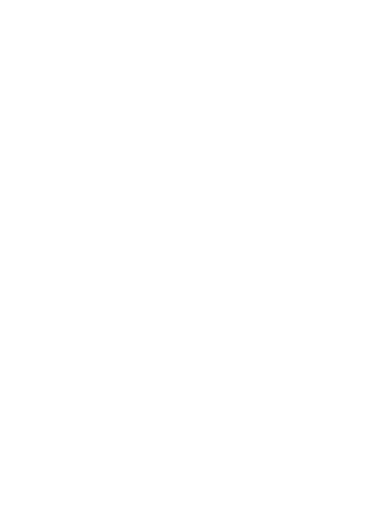
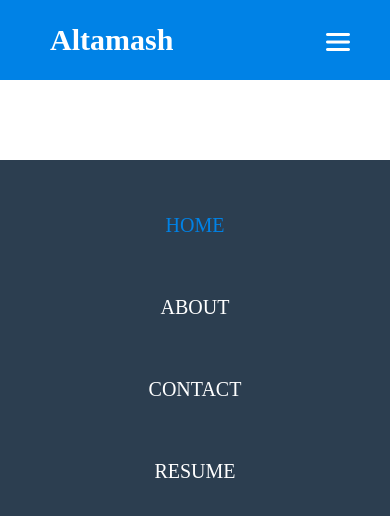
Before and after one commit to aaltamashzaheer/Oasis-Internship-Tasks, a plain HTML site: page Portfolio L1 T2/index.html in a window 390 px wide. Drawn offline with Linux system fonts and the light colour scheme.

Commit message:
Added Navbar

```diff
--- a/Landing Page L1 T1/index.css
+++ /dev/null
@@ -1,3 +0,0 @@
-h2{
-    margin-top: 2rem;
-}
--- a/Portfolio L1 T2/index.html
+++ b/Portfolio L1 T2/index.html
@@ -1,13 +1,23 @@
 <!DOCTYPE html>
-<html lang="en">
-<head>
-    <meta charset="UTF-8">
-    <meta http-equiv="X-UA-Compatible" content="IE=edge">
+<html lang="en" dir="ltr">
+  <head>
+    <meta charset="utf-8">
+    <title>Potofolio Website</title>
     <meta name="viewport" content="width=device-width, initial-scale=1.0">
     <link rel="stylesheet" href="styles.css">
-    <title>Portfolio</title>
-</head>
-<body>
+    <link rel="shortcut icon" href="Cyan and Blue Grunge Music YouTube Icon.png" type="image/x-icon">
+  </head>
+  <body>
+    <nav>
+      <img src="toggle.png" class="toggle">
+      <label class="logo">Altamash Zaheer</label>
+      <ul>
+        <li><a class="active" href="#">Home</a></li>
+        <li><a href="#">About</a></li>
+        <li><a href="#">Contact</a></li>
+        <li><a href="#">Resume</a></li>
+      </ul>
+    </nav>
 
-</body>
+  </body>
 </html>
--- a/Portfolio L1 T2/styles.css
+++ b/Portfolio L1 T2/styles.css
@@ -0,0 +1,95 @@
+*{
+    padding: 0;
+    margin: 0;
+    text-decoration: none;
+    list-style: none;
+    box-sizing: border-box;
+  }
+  body{
+    font-family: montserrat;
+  }
+  nav{
+    background: #0082e6;
+    height: 80px;
+    width: 100%;
+  }
+  label.logo{
+    color: white;
+    font-size: 35px;
+    line-height: 80px;
+    padding: 0 100px;
+    font-weight: bold;
+  }
+  nav ul{
+    float: right;
+    margin-right: 20px;
+  }
+  nav ul li{
+    display: inline-block;
+    line-height: 80px;
+    margin: 0 5px;
+  }
+  nav ul li a{
+    color: white;
+    font-size: 17px;
+    padding: 7px 13px;
+    border-radius: 3px;
+    text-transform: uppercase;
+  }
+  a.active,a:hover{
+    background: #1b9bff;
+    transition: .5s;
+  }
+  .toggle{
+    float: right;
+    padding-top: 30px;
+    margin-right: 40px;
+    cursor: pointer;
+    display: none;
+
+  }
+
+  @media (max-width: 952px){
+    label.logo{
+      font-size: 30px;
+      padding-left: 50px;
+    }
+    nav ul li a{
+      font-size: 16px;
+    }
+  }
+  @media (max-width: 858px){
+    .toggle{
+      display: block;
+    }
+
+    ul{
+      position: fixed;
+      width: 100%;
+      height: 100vh;
+      background: #2c3e50;
+      text-align: center;
+
+    }
+    nav ul li{
+      display: block;
+      margin: 50px 0;
+      line-height: 30px;
+    }
+    nav ul li a{
+      font-size: 20px;
+    }
+    a:hover,a.active{
+      background: none;
+      color: #0082e6;
+    }
+    .toggle ~ ul{
+      left: 0;
+    }
+  }
+  @media (max-width: 484){
+    ul{
+        position: relative;
+        height: 30vh;
+    }
+  }
--- a/Temperature Convertor L1 T3/styles.css
+++ b/Temperature Convertor L1 T3/styles.css
@@ -0,0 +1,89 @@
+*{
+    padding: 0;
+    margin: 0;
+    text-decoration: none;
+    list-style: none;
+    box-sizing: border-box;
+  }
+  body{
+    font-family: montserrat;
+  }
+  nav{
+    background: #0082e6;
+    height: 80px;
+    width: 100%;
+  }
+  label.logo{
+    color: white;
+    font-size: 35px;
+    line-height: 80px;
+    padding: 0 100px;
+    font-weight: bold;
+  }
+ ul{
+    float: right;
+    margin-right: 20px;
+  }
+  ul li{
+    display: inline-block;
+    line-height: 80px;
+    margin: 0 5px;
+  }
+  ul li a{
+    color: white;
+    font-size: 17px;
+    padding: 7px 13px;
+    border-radius: 3px;
+    text-transform: uppercase;
+  }
+  a.active,a:hover{
+    background: #1b9bff;
+    transition: .5s;
+  }
+  .toggle{
+    float: right;
+    padding-top: 30px;
+    margin-right: 40px;
+    cursor: pointer;
+    display: none;
+
+  }
+
+  @media (max-width: 980px){
+    label.logo{
+      font-size: 30px;
+      padding-left: 50px;
+    }
+    nav ul li a{
+      font-size: 16px;
+    }
+  }
+  @media (max-width: 858px){
+    .toggle{
+      display: block;
+    }
+
+    ul{
+      position: fixed;
+      width: 100%;
+      height: 100vh;
+      background: #2c3e50;
+      text-align: center;
+
+    }
+    nav ul li{
+      display: block;
+      margin: 50px 0;
+      line-height: 30px;
+    }
+    nav ul li a{
+      font-size: 20px;
+    }
+    a:hover,a.active{
+      background: none;
+      color: #0082e6;
+    }
+    .toggle ~ ul{
+      left: 0;
+    }
+  }
```
Also changed, not shown: Temperature Convertor L1 T3/index.html (+12 -1 lines), Portfolio L1 T2/Cyan and Blue Grunge Music YouTube Icon.png (added), Portfolio L1 T2/toggle.png (added), Temperature Convertor L1 T3/Cyan and Blue Grunge Music YouTube Icon.png (added), Temperature Convertor L1 T3/toggle.png (added).
